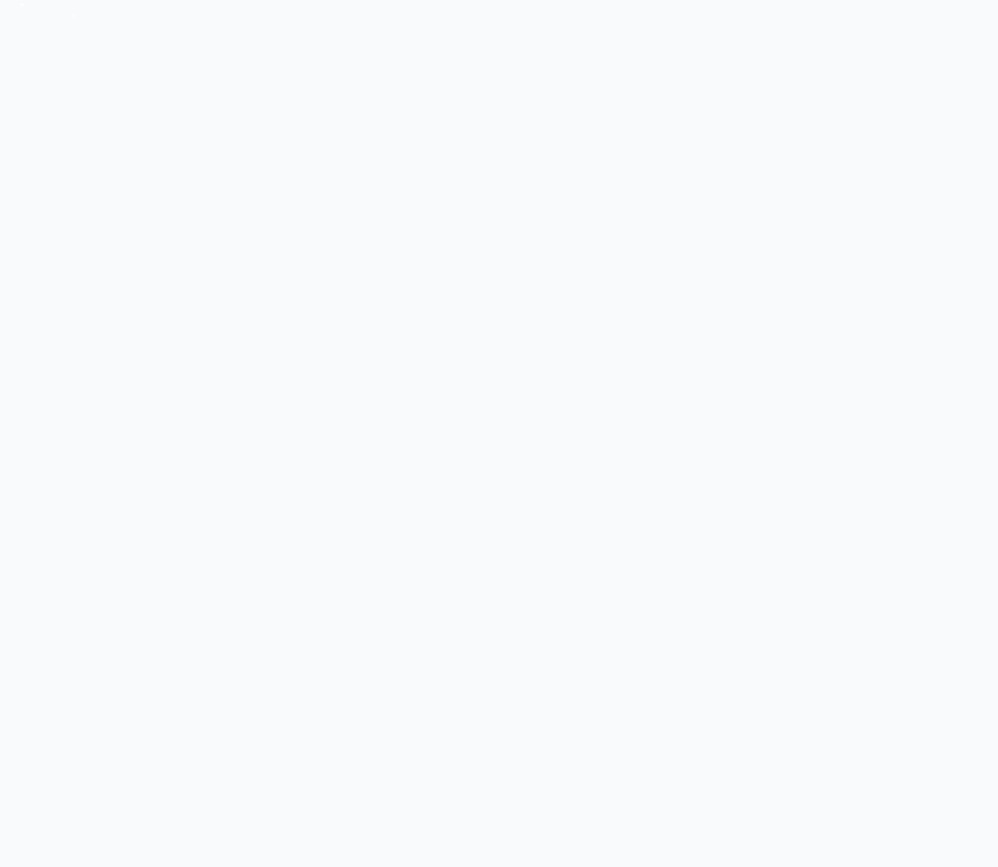
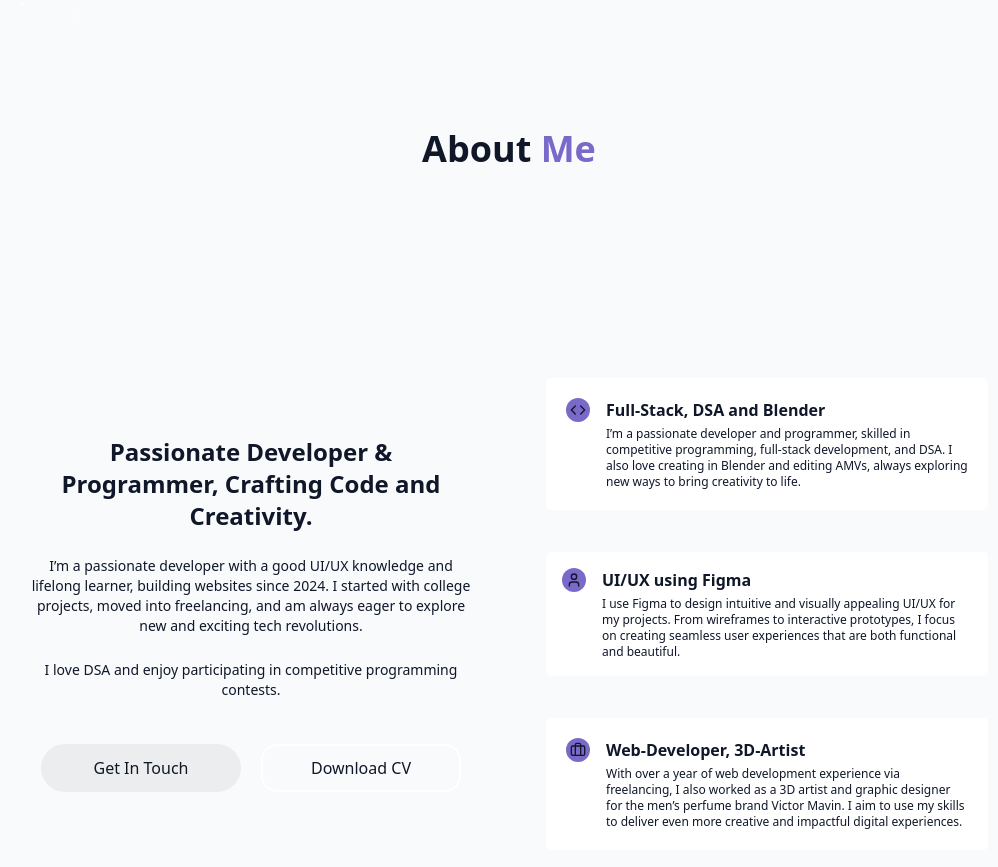
Before and after one commit to Ayush-Vishwakarma17/my-portfolio, a React (Vite) app: page / in a window 1280 px wide. Shown: the part 767-1634 px from the top of the page, without its empty margins (131-1129 px from the left). Before the commit the page ends 800 px from the top, so only its background shows below. Built offline with nearby package versions, Linux system fonts and the light colour scheme.

Commit message:
about section finished

```diff
--- /dev/null
+++ b/src/components/AboutSection.jsx
@@ -0,0 +1,76 @@
+import { Briefcase, Code, User } from "lucide-react"
+import { section } from "motion/react-client"
+
+
+export const AboutSection = () => {
+    return <section id="about" className="py-24 px-4 relative">
+        {" "}
+        <div className="container mx-auto max-w-5xl">
+            <h2 className = "text-3xl md:text-4xl font-bold mb-12  text-center">
+                About <span className = "text-primary"> Me</span>
+            </h2>
+
+            <div className="pt-40 grid grid-cols-1 md:grid-cols-2 gap-18 items-center">
+
+                <div className="space-y-6">
+                    <h3 className="text-2xl font-semibold">Passionate Developer & Programmer, Crafting Code and Creativity.</h3>
+
+                    <p className="text-muted-foreground text-sm">I’m a passionate developer with a good UI/UX knowledge and lifelong learner, building websites since 2024. I started with college projects, moved into freelancing, and am always eager to explore new and exciting tech revolutions.</p>
+
+                    <p className="text-muted-foreground text-sm">I love DSA and enjoy participating in competitive programming contests.</p>
+
+                    <div className="flex flex-col sm:flex-row justify-center pt-5 gap-5 items-center ">
+                        <a href="#contact" className=" h-12 w-50 bg-black/5 rounded-full flex items-center justify-center hover:bg-primary-2 transition-color duration-300">Get In Touch</a>
+                        <a href="#contact" className=" h-12 w-50 border-2 border-white rounded-2xl flex items-center justify-center hover:bg-primary-2 transition-color duration-300">Download CV</a>
+                    </div>
+                </div>
+
+
+                <div className="grid grid-cols-1 gap-10">
+                    <div className="gradient-border p-5 card-hover ">
+                        <div className="flex items-start gap-4">
+                            <div className="p-1 rounded-full bg-primary-2">
+                                <Code className="h-4 w-4 text-primary-1"/>
+                            </div>
+                            <div className="text-left">
+                                <div>
+                                    <h1 className="font-semibold">Full-Stack, DSA and Blender</h1>
+                                    <p className="text-xs mt-1">I’m a passionate developer and programmer, skilled in competitive programming, full-stack development, and DSA. I also love creating in Blender and editing AMVs, always exploring new ways to bring creativity to life.</p>
+                                </div>
+                            </div>
+                        </div>
+                    </div>
+
+
+                    <div className="gradient-border p-4 card-hover">
+                        <div className="flex items-start gap-4">
+                            <div className="p-1 rounded-full bg-primary-2">
+                                <User className="h-4 w-4 text-primary-1"/>
+                            </div>
+                            <div className="text-left">
+                                <div>
+                                    <h1 className="font-semibold">UI/UX using Figma</h1>
+                                    <p className="text-xs mt-1">I use Figma to design intuitive and visually appealing UI/UX for my projects. From wireframes to interactive prototypes, I focus on creating seamless user experiences that are both functional and beautiful.</p>
+                                </div>
+                            </div>
+                        </div>
+                    </div>
+
+                    <div className="gradient-border p-5 card-hover">
+                        <div className="flex items-start gap-4">
+                            <div className="p-1 rounded-full bg-primary-2">
+                                <Briefcase className="h-4 w-4 text-primary-1"/>
+                            </div>
+                            <div className="text-left">
+                                <div>
+                                    <h1 className="font-semibold">Web-Developer, 3D-Artist</h1>
+                                    <p className="text-xs mt-1">With over a year of web development experience via freelancing, I also worked as a 3D artist and graphic designer for the men’s perfume brand Victor Mavin. I aim to use my skills to deliver even more creative and impactful digital experiences.</p>
+                                </div>
+                            </div>
+                        </div>
+                    </div>
+                </div>
+            </div>
+        </div>
+    </section>
+}
--- a/src/components/HeroSection.jsx
+++ b/src/components/HeroSection.jsx
@@ -17,7 +17,7 @@ export const HeroSection = () => {
                 </p>
 
                 <div className="pt-4 opacity-0 animate-fade-in-delay-5">
-                    <a href="#projects" className="cosmic-button text-white">
+                    <a href="#projects" className="cosmic-button ">
                         View My Work
                     </a>
                 </div>
--- a/src/components/NavBar.jsx
+++ b/src/components/NavBar.jsx
@@ -30,7 +30,7 @@ export const NavBar = () => {
         isScrolled ? "py-3 bg-background/80 backdrop-blur-md shadow-xs" : "py-5"
       )}
     >
-      <div className="container relative flex items-center justify-between top-2.5">
+      <div className=" container relative flex items-center justify-between top-2.5">
         <a className="text-xl font-bold text-primary flex items-center" href="#hero">
           <span className="relative z-10">
             <span className="text-glow text-foreground">Ayush Cosmos</span> Portfolio!
@@ -43,7 +43,7 @@ export const NavBar = () => {
             <a
               key={key}
               href={item.href}
-              className="text-foreground/80 hover:text-primary transition-colors duration-300"
+              className=" text-foreground/80 hover:text-primary transition-colors duration-300"
             >
               {item.name}
             </a>
@@ -67,7 +67,7 @@ export const NavBar = () => {
               : "opacity-0 pointer-events-none"
           )}
         >
-          <div className="flex flex-col space-y-8 text-xl">
+          <div className=" flex flex-col space-y-8 text-xl">
             {navItems.map((item, key) => (
               <a
                 key={key}
--- a/src/components/ThemeToggle.jsx
+++ b/src/components/ThemeToggle.jsx
@@ -30,7 +30,7 @@ export const ThemeToggle = () => {
     return <button onClick = {toggleTheme}
     className = {cn(
         "fixed max-sm:hidden top-7 right-19 p-2 rounded-full transition-colors duration-300 z-99 cursor-pointer",
-        "focus:outline-hidden"
+        "focus:outline-hidden bg-primary-2"
     )}>
         {" "}{isDarkMode ? <Sun className="h-4.5 w-4.5 text-cyan-300 hover:text-white duration-300"/ > : <Moon className="h-4.5 w-4.5 text-black hover:text-cyan-400 duration-300"/>}</button>
 }
--- a/src/index.css
+++ b/src/index.css
@@ -6,6 +6,7 @@
   --color-foreground: hsl(var(--foreground));
 
   --color-primary: hsl(var(--primary));
+  --color-primary-2: hsl(var(--primary-2));
   --color-primary-foreground: hsl(var(--primary-foreground));
 
   --color-card: hsl(var(--card));
@@ -70,6 +71,7 @@
 
     --card: 0 0% 100%;
     --primary: 250 47% 60%;
+    --primary-2: 250 47% 60%;
     --primary-foreground: 210 40% 98%;
     --border: 214 32% 91%;
   }
@@ -80,6 +82,7 @@
 
     --card: 195 40% 12%;
     --primary: 250 65% 65%;
+    --primary-2: 200 60% 20%;
     --primary-foreground: 180 100% 80%;
     --border: 195 30% 20%;
   }
@@ -124,7 +127,7 @@
 }
 
 @utility card-hover {
-  @apply transition-transform duration-300 hover:scale-[1.02] hover:shadow-lg;
+  @apply transition-transform duration-300 hover:scale-[1.12] hover:shadow-lg;
 }
 
 @utility gradient-border {
@@ -135,7 +138,7 @@
 }
 
 .cosmic-button {
-  @apply relative px-6 py-2 rounded-full bg-primary text-primary-foreground font-medium overflow-hidden;
+  @apply relative px-6 py-2 rounded-full bg-primary-2 text-primary-foreground font-medium overflow-hidden ;
 }
 
 /* Glowing animated aura */
--- a/src/pages/Home.jsx
+++ b/src/pages/Home.jsx
@@ -2,7 +2,7 @@ import { NavBar } from "../components/NavBar"
 import { ThemeToggle } from "../components/ThemeToggle"
 import { StarBackground } from "@/components/StarBackground"
 import { HeroSection } from "../components/HeroSection"
-
+import { AboutSection } from "../components/AboutSection"
 
 export const Home = () => {
     return <div className=" min-h-screen bg-background text-foreground overflow-x-hidden">
@@ -17,6 +17,7 @@ export const Home = () => {
 
         {/* Main-Content */}
         <HeroSection/>
+        <AboutSection/>
 
         {/* Footer */}
     </div>
```
